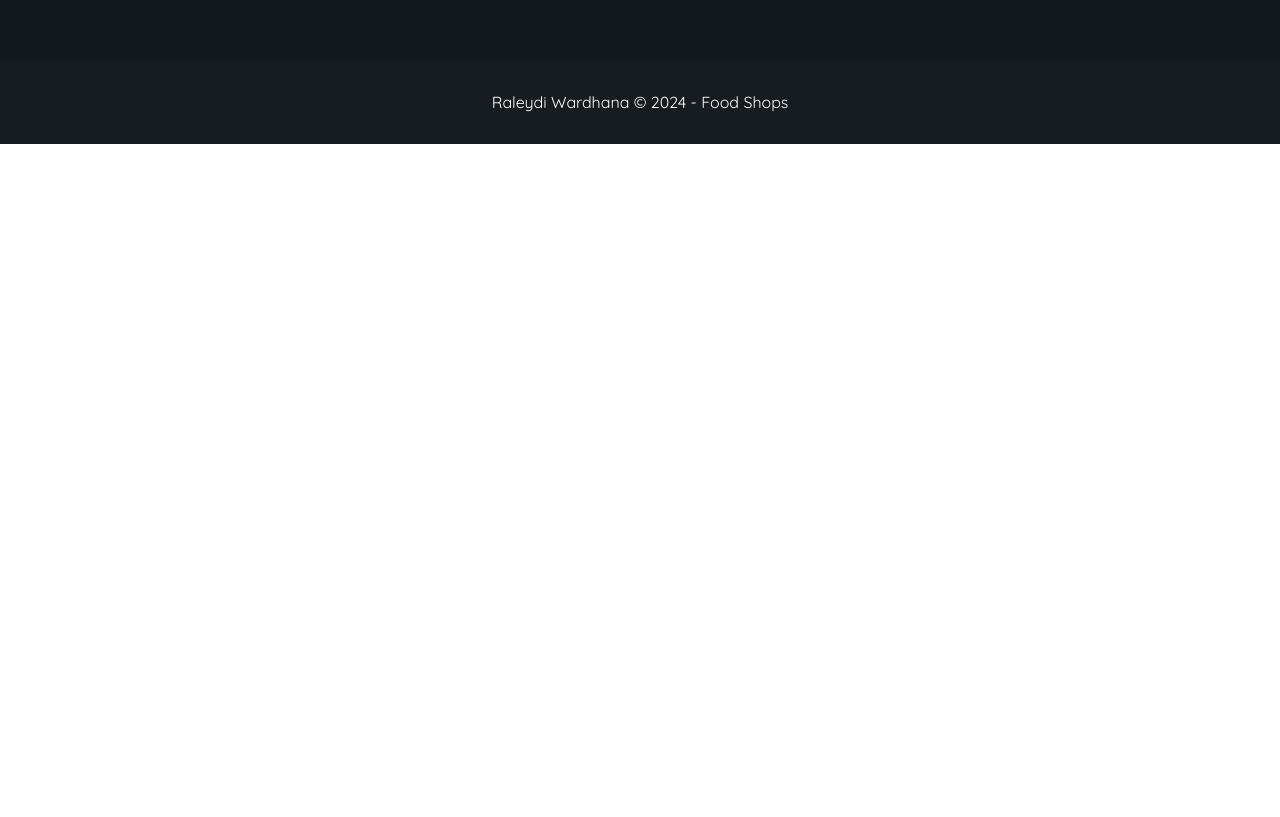
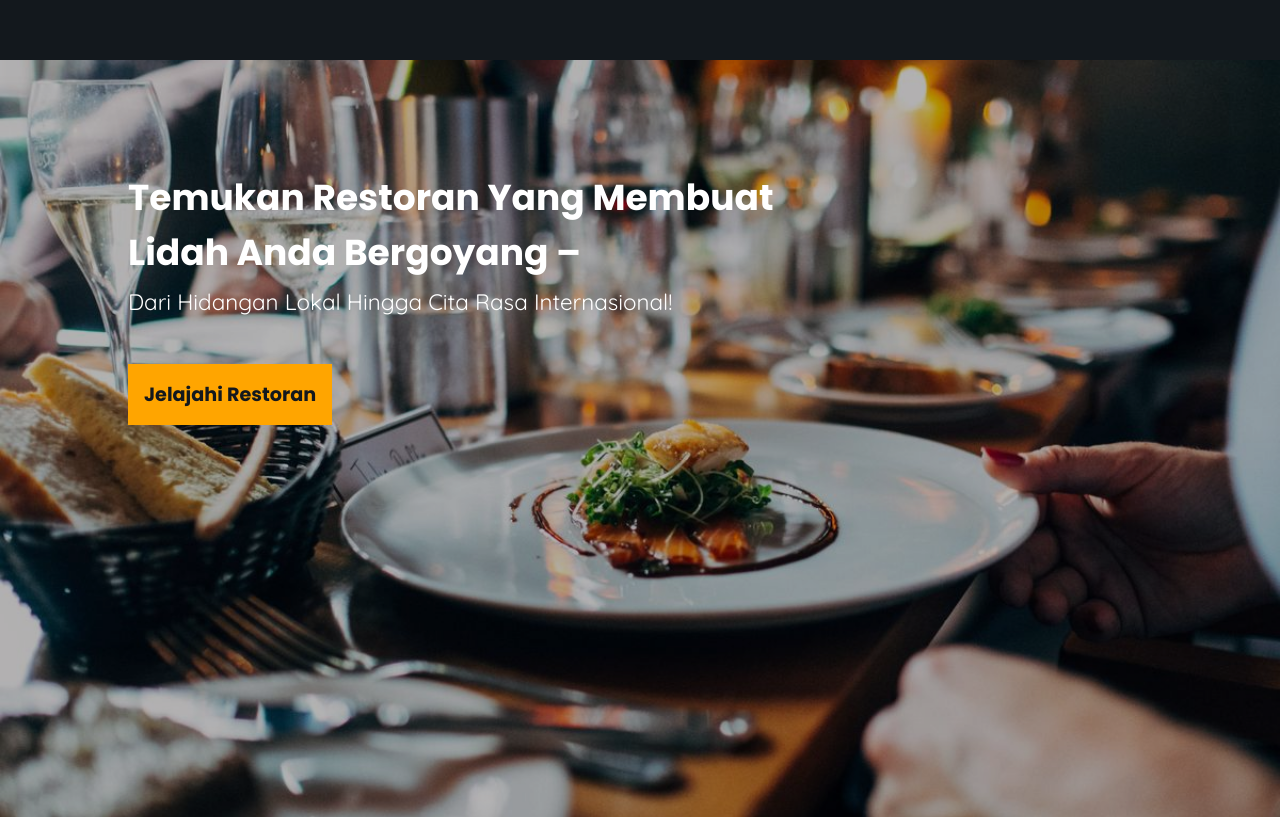
Before and after one commit to wraleydi/Restaurant-Catalog, a website built with webpack: page src/templates/index.html in a window 1280 px wide. Shown: the part 1257-2074 px from the top of the page. Before the commit the page ends 1401 px from the top, so only its background shows below. Built offline with nearby package versions, Linux system fonts and the light colour scheme; no server answers; files whose address does not match are found by name.

Commit message:
buat kerangka awal cta-section

```diff
--- a/src/scripts/utils/riview-initiator.js
+++ b/src/scripts/utils/riview-initiator.js
@@ -23,7 +23,6 @@ const reviewInitiator = {
       const restaurant = await getDetailRestaurant(url.id);
       console.log('Fetched Restaurant:', restaurant);
       const restaurantId = restaurant.id;
-      console.log('Restaurant ID:', restaurantId);
 
       const newReview = {
         id: restaurantId,
--- a/src/scripts/view/templates/template-content.js
+++ b/src/scripts/view/templates/template-content.js
@@ -35,9 +35,10 @@ const templateDetail = (restaurant) => {
     .map(
       (review) => `
             <div class="review">
-                <p><strong>${review.name}</strong> (${review.date})</p>
+                <p><strong>${review.name}</strong></p>
                 <p>"${review.review}"</p>
-            </div>
+                <p><em>${review.date}</em></p>
+              </div>
         `
     )
     .join('')}
--- a/src/styles/main.css
+++ b/src/styles/main.css
@@ -323,3 +323,65 @@ footer p {
   border-bottom: 2px solid orange;
   transition: none;
 }
+
+.cta_container {
+  position: relative;
+  display: flex;
+  height: 100vh;
+  padding: 5rem;
+  justify-content: start;
+  flex-wrap: wrap;
+  overflow: hidden;
+}
+
+.cta_container::before {
+  content: '';
+  position: absolute;
+  top: 0;
+  left: 0;
+  width: 100%;
+  height: 100%;
+  background-image: url('/src/public/images/heros/cta-image.jpg');
+  background-position: center;
+  background-repeat: no-repeat;
+  background-size: cover;
+  filter: brightness(0.7);
+  z-index: 1;
+}
+
+.cta_description {
+  max-width: 750px;
+  font-size: 1.5rem;
+  font-family: Poppins, sans-serif;
+  padding-inline-start: 3rem;
+  color: white;
+  z-index: 999;
+}
+
+.cta_description p {
+  font-size: 1.4rem;
+  font-family: Quicksand, sans-serif;
+  margin: 0;
+}
+
+.cta_description h1 {
+  margin-block-end: 0.5rem;
+}
+
+.cta_description button {
+  border: none;
+  padding: 1rem;
+  font-size: 1.2rem;
+  font-family: Poppins, sans-serif;
+  font-weight: bold;
+  background-color: orange;
+  color: #13181d;
+  margin-block-start: 3rem;
+  transition: ease-in-out 0.5s;
+  cursor: pointer;
+}
+
+.cta_description button:hover {
+  background-color: #13181d;
+  color: orange;
+}
--- a/src/templates/index.html
+++ b/src/templates/index.html
@@ -37,6 +37,17 @@
         </div>
       </section>
       <section id="main-content"></section>
+      <section id="cta-section">
+        <div class="cta_discover">
+          <div class="cta_container">
+            <div class="cta_description">
+              <h1>Temukan Restoran Yang Membuat Lidah Anda Bergoyang –</h1>
+              <p>Dari Hidangan Lokal Hingga Cita Rasa Internasional!</p>
+              <button>Jelajahi Restoran</button>
+            </div>
+          </div>
+        </div>
+      </section>
     </main>
     <footer>
       <footer-app my-footer="Raleydi Wardhana © 2024 - Food Shops"></footer-app>
```
Also changed, not shown: src/public/images/heros/cta-image.jpg (added).
